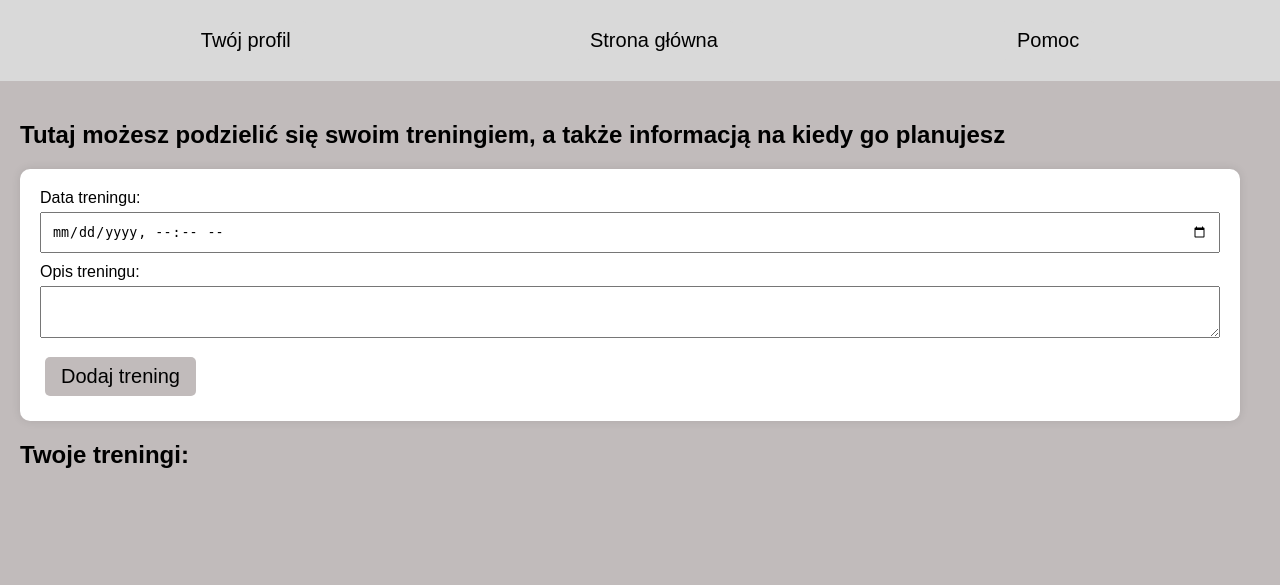
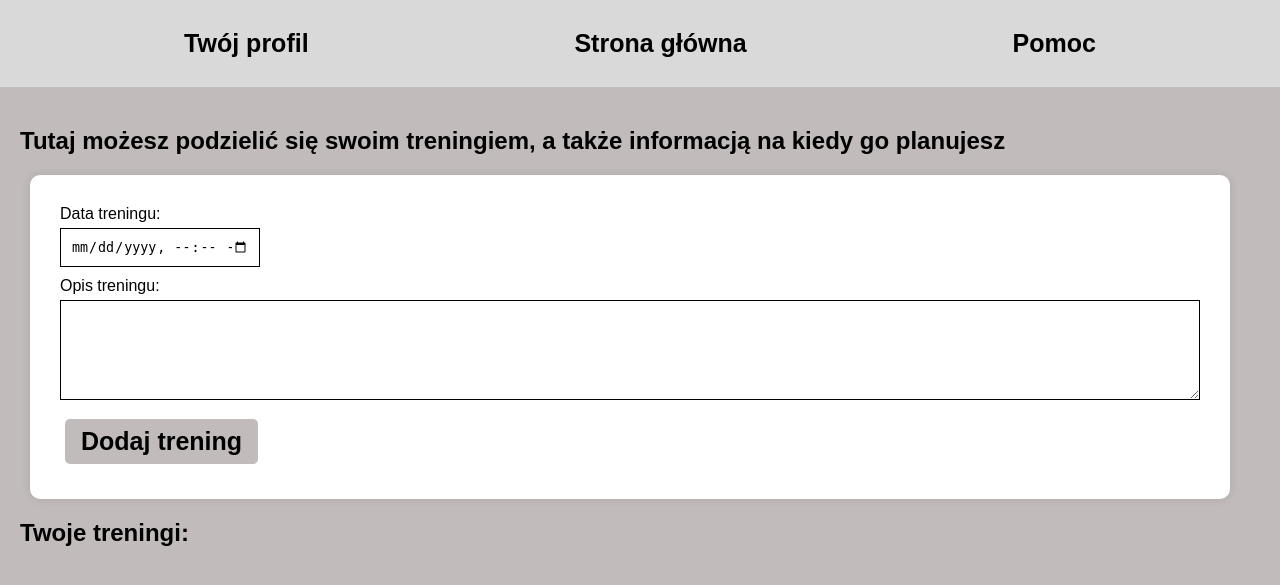
Before and after one commit to Buricz9/WdPAI, a PHP site: template src/views/kalendarz.php in a window 1280 px wide. Shown: the top 585 px of the page. Run offline with PHP 8.4, Linux system fonts and the light colour scheme; the template is opened without the code that fills it, so the values that code supplies are empty.

Commit message:
Css in kalendarz.php

```diff
--- a/public/css/global.css
+++ b/public/css/global.css
@@ -22,8 +22,9 @@ button {
     border-radius: 5px;
     background-color: #d9d9d9;
     color: black;
-    font-size: 20px; /* Zmniejszenie rozmiaru czcionki dla telefonów */
+    font-size: 25px; /* Zmniejszenie rozmiaru czcionki dla telefonów */
     margin: 5px;
+    font-weight: 700;
 }
 
 .flex-container {
--- a/public/css/kalendarz.css
+++ b/public/css/kalendarz.css
@@ -39,7 +39,8 @@ main {
 
 .training-form {
     background-color: #fff;
-    padding: 20px;
+    padding: 30px;
+    margin: 10px;
     border-radius: 10px;
     box-shadow: 0 0 10px rgba(0, 0, 0, 0.1);
 }
@@ -54,8 +55,22 @@ textarea, input {
     padding: 10px;
     margin-bottom: 10px;
     box-sizing: border-box;
+    border: solid 1px;
+
 }
-
+.resizeable-textarea {
+    min-height: 100px;
+    resize: vertical; /* Pozwala na zmianę rozmiaru tylko w pionie */
+    overflow-y: auto; /* Dodaj pasek przewijania tylko w pionie, gdy tekst jest dłuższy niż obszar */
+}
+#date{
+    width: 200px;
+}
 .submit-button {
     background-color: #c1bbbb;
 }
+@media screen and (max-width: 400px) {
+    .description{
+        width: 200px;
+    }
+}
--- a/src/views/kalendarz.php
+++ b/src/views/kalendarz.php
@@ -25,7 +25,8 @@
             <label for="date">Data treningu:</label>
             <input type="datetime-local" id="date" name="date" required>
             <label for="description">Opis treningu:</label>
-            <textarea id="description" name="description" required></textarea>
+            <textarea class="resizeable-textarea" id="description" name="description" required></textarea>
+<!--            <div class="editable-description" contenteditable name="description" required></div>-->
 
             <button type="submit" class="submit-button">Dodaj trening</button>
         </form>
```
